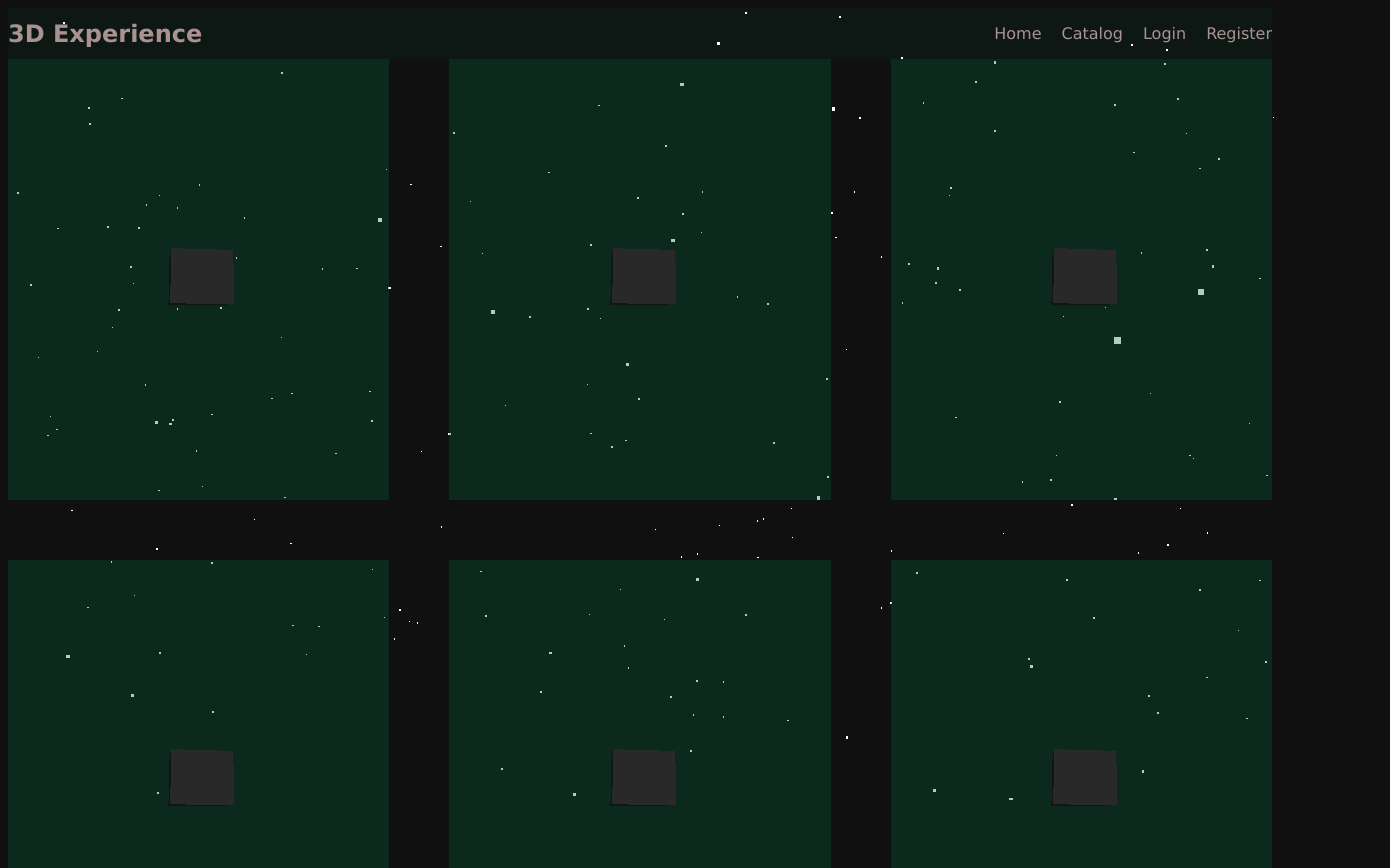
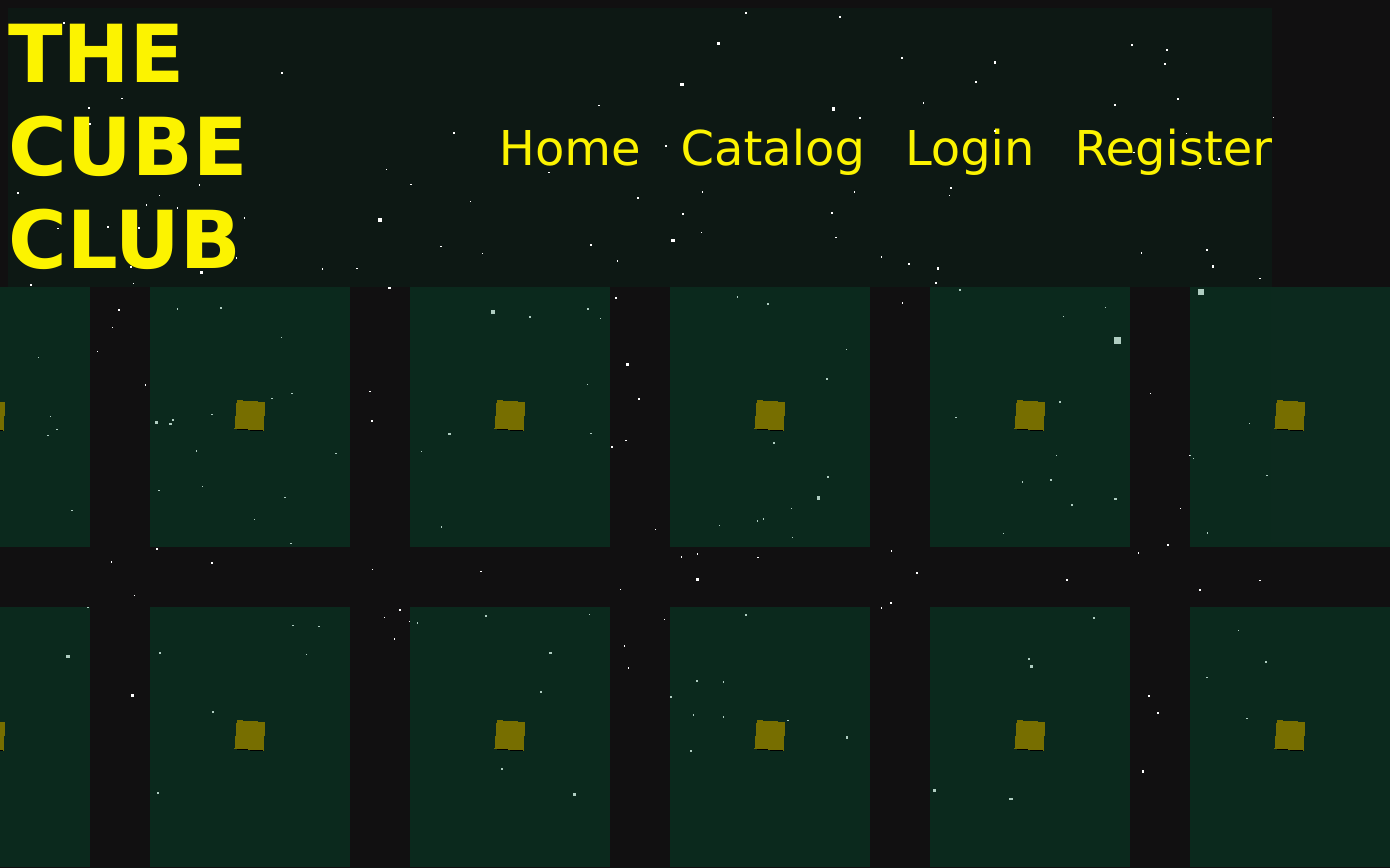
Before and after one commit to Atireg/js-angular, an Angular app: page / in a window 1280 px wide. Shown: the top 868 px of the page, 1390 px wide, since content can reach past the window. Built offline with nearby package versions, Linux system fonts and the light colour scheme.

Commit message:
adjusted resizing

```diff
--- a/src/app/core/header/header.component.css
+++ b/src/app/core/header/header.component.css
@@ -5,11 +5,12 @@
     align-items: center;
     /* padding: 10px 20px; */
     background-color: #0036203b; /* Green background color */
-    color: rgb(170, 146, 146);
+    color: rgb(252, 243, 0)
+    ;
   }
 
   .logo {
-    font-size: 1.5rem;
+    font-size: 5rem;
     font-family:'Lucida Sans', 'Lucida Sans Regular', 'Lucida Grande', 'Lucida Sans Unicode', Geneva, Verdana, sans-serif;
     font-weight: bold;
   }
@@ -24,15 +25,14 @@
   }
 
   .nav-item {
-    margin-left: 20px; /* Space between navigation items */
+    margin-left: 40px; /* Space between navigation items */
   }
 
   .nav-link {
     text-decoration: none;
-    color: rgb(170, 146, 146);
-    font-size: 1rem;
+    color: rgb(252, 243, 0);
+    font-size: 3rem;
     font-family:'Lucida Sans', 'Lucida Sans Regular', 'Lucida Grande', 'Lucida Sans Unicode', Geneva, Verdana, sans-serif;
-
     transition: color 0.3s;
   }
 
--- a/src/app/core/header/header.component.html
+++ b/src/app/core/header/header.component.html
@@ -1,5 +1,5 @@
 <header class="header">
-    <div class="logo">3D Experience</div>
+    <div class="logo">THE CUBE CLUB</div>
     <nav class="nav">
         <ul class="nav-list">
             <li class="nav-item"><a href="#" class="nav-link">Home</a></li>
--- a/src/app/cube/cube.component.css
+++ b/src/app/cube/cube.component.css
@@ -8,6 +8,6 @@
     position: relative;
 }
 
-/* .grid-item:hover {
-    transform: scale(1.05);
-} */
+.grid-item:hover {
+    background-color: #51ce9a6c;
+}
--- a/src/app/cube/cube.component.ts
+++ b/src/app/cube/cube.component.ts
@@ -31,18 +31,15 @@ export class CubeComponent implements OnInit, OnDestroy {
   private initializeScene(): void {
     const gridItemContainer = this.containerRef.nativeElement
 
-    const sizes = {
-      width: gridItemContainer.clientWidth,
-      height: gridItemContainer.clientHeight,
-    }
+
 
     // Input Parameters
     const parameters = {
-      materialColor: '#73d800f8'
+      materialColor: new THREE.Color(0xFCF300)
     }
     // Texture
     const textureoader = new THREE.TextureLoader()
-    const gradientTexture = textureoader.load('./3.jpg')
+    const gradientTexture = textureoader.load('./5.jpg')
     gradientTexture.magFilter = THREE.NearestFilter
 
     // Material
@@ -50,14 +47,6 @@ export class CubeComponent implements OnInit, OnDestroy {
       color: parameters.materialColor,
       gradientMap: gradientTexture
     })
-
-    // Create a renderer and attach it to the DOM
-    this.renderer = new THREE.WebGLRenderer({
-      alpha: true
-    });
-    this.renderer.outputColorSpace = THREE.LinearSRGBColorSpace
-    this.renderer.setSize(sizes.width, sizes.height);
-    gridItemContainer.appendChild(this.renderer.domElement);
 
     // Create a scene
     this.scene = new THREE.Scene();
@@ -68,39 +57,48 @@ export class CubeComponent implements OnInit, OnDestroy {
 
     // Create a cube
     const geometry = new THREE.BoxGeometry();
-    // const material = new THREE.MeshBasicMaterial({ color: 0x214E34 });
     this.cube = new THREE.Mesh(geometry, material);
     this.scene.add(this.cube);
 
     // Create lights
-    const directionalight = new THREE.DirectionalLight('#ffffff', 1)
+    const directionalight = new THREE.DirectionalLight('#ffffff', 3)
     directionalight.position.set(1, 1, 0)
     this.scene.add(directionalight)
 
+    const sizes = {
+      width: gridItemContainer.clientWidth,
+      height: gridItemContainer.clientHeight,
+    }
+
     // Resize Grid Item
-    // gridItemContainer.addEventListener('resize', () => {
-    //   // Update sizes
+    window.addEventListener('resize', () => {
+      // Update sizes
 
-    //   sizes.width = gridItemContainer.clientHeight;
-    //   sizes.height = gridItemContainer.clientHeight;
+      sizes.width = gridItemContainer.clientWidth;
 
-    //   console.log(sizes.width, sizes.height );
+      // Update camera
+      this.camera.aspect = 1;
+      this.camera.updateProjectionMatrix();
 
+      //Update renderer
+      this.renderer.setSize(sizes.width, sizes.width)
+      this.renderer.setPixelRatio(Math.min(window.devicePixelRatio, 2))
+    });
 
-    //   // Update camera
-    //   this.camera.aspect = sizes.width / sizes.height;
-    //   this.camera.updateProjectionMatrix();
-
-    //   //Update renderer
-    //   this.renderer.setSize(sizes.width, sizes.height)
-    //   this.renderer.setPixelRatio(Math.min(window.devicePixelRatio, 2))
-    // });
+    // Create a renderer and attach it to the DOM
+    this.renderer = new THREE.WebGLRenderer({
+      alpha: true
+    });
+    this.renderer.outputColorSpace = THREE.LinearSRGBColorSpace
+    this.renderer.setSize(sizes.width, sizes.height);
+    gridItemContainer.appendChild(this.renderer.domElement);
   };
 
   private startAnimationLoop(): void {
     this.animationId = requestAnimationFrame(() => this.startAnimationLoop());
-    this.cube.rotation.x += 0.01;
-    this.cube.rotation.y += 0.01;
+    this.cube.rotation.x += 0.005;
+    this.cube.rotation.y += 0.005;
+    this.cube.rotation.z += 0.005;
     this.renderer.render(this.scene, this.camera);
   };
 }
--- a/src/app/grid/grid.component.css
+++ b/src/app/grid/grid.component.css
@@ -1,6 +1,6 @@
 .grid-container {
   display: grid;
-  grid-template-columns: repeat(3, minmax(200px, 1fr));
+  grid-template-columns: repeat(6, minmax(200px, 1fr));
   gap: 60px;
   width: 100%;
   height: 100vh;
--- a/src/app/grid/grid.component.html
+++ b/src/app/grid/grid.component.html
@@ -5,4 +5,12 @@
   <app-cube />
   <app-cube />
   <app-cube />
+  <app-cube />
+  <app-cube />
+  <app-cube />
+  <app-cube />
+  <app-cube />
+  <app-cube />
+  <app-cube />
+  <app-cube />
 </div>
```
